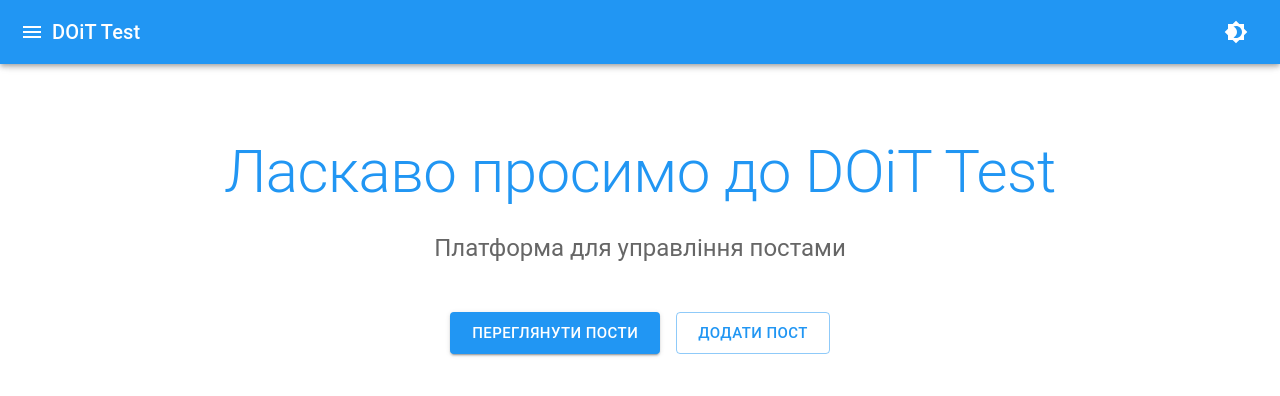
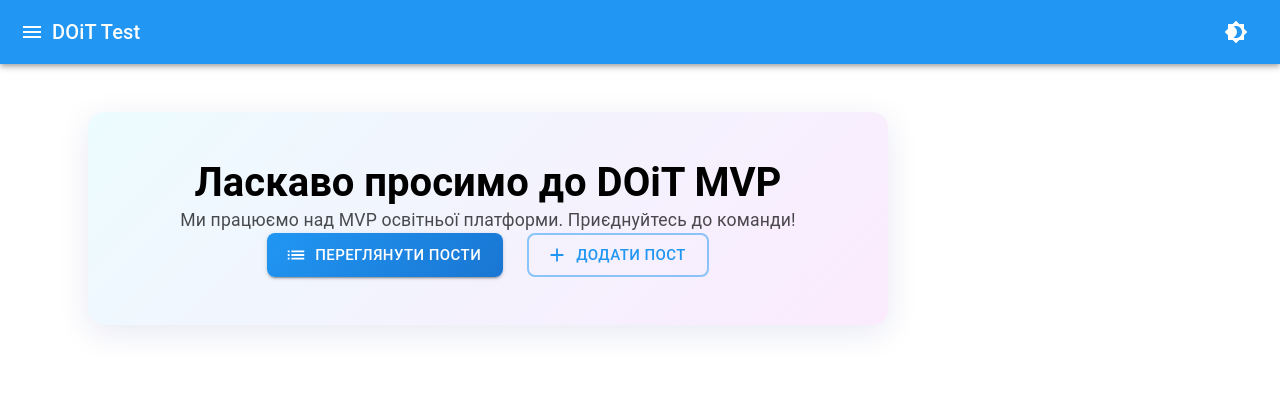
Before and after one commit to chasov-artem/DOiT, a Next.js app: page / in a window 1280 px wide. Shown: the top 396 px of the page. Built offline with nearby package versions, Linux system fonts and the light colour scheme.

Commit message:
fix errors/styles start

```diff
--- a/src/components/Home/Home.js
+++ b/src/components/Home/Home.js
@@ -2,6 +2,7 @@
 
 import React from "react";
 import { Typography, Button, Container, Box } from "@mui/material";
+import { List as ListIcon, Add as AddIcon } from "@mui/icons-material";
 import { useRouter } from "next/navigation";
 import styles from "./Home.module.css";
 
@@ -11,11 +12,15 @@ const Home = () => {
   return (
     <Container className={styles.container}>
       <Box className={styles.hero}>
-        <Typography variant="h2" component="h1" className={styles.title}>
-          Ласкаво просимо до DOiT Test
+        <Typography variant="h3" component="h1" className={styles.title}>
+          Ласкаво просимо до DOiT MVP
         </Typography>
-        <Typography variant="h5" component="h2" className={styles.subtitle}>
-          Платформа для управління постами
+        <Typography
+          variant="subtitle1"
+          component="h2"
+          className={styles.subtitle}
+        >
+          Ми працюємо над MVP освітньої платформи. Приєднуйтесь до команди!
         </Typography>
         <Box className={styles.buttonContainer}>
           <Button
@@ -23,6 +28,7 @@ const Home = () => {
             size="large"
             onClick={() => router.push("/posts")}
             className={styles.button}
+            startIcon={<ListIcon />}
           >
             Переглянути пости
           </Button>
@@ -31,6 +37,7 @@ const Home = () => {
             size="large"
             onClick={() => router.push("/posts/create")}
             className={styles.button}
+            startIcon={<AddIcon />}
           >
             Додати пост
           </Button>
--- a/src/components/Home/Home.module.css
+++ b/src/components/Home/Home.module.css
@@ -1,31 +1,65 @@
 .container {
-  min-height: calc(100vh - 64px);
   display: flex;
   align-items: center;
   justify-content: center;
+  padding: 24px;
 }
 
 .hero {
   text-align: center;
-  padding: 48px 24px;
+  padding: 48px;
+  background: linear-gradient(
+    135deg,
+    rgba(161, 239, 253, 0.2) 0%,
+    rgba(234, 152, 245, 0.2) 100%
+  );
+  border-radius: 16px;
+  backdrop-filter: blur(10px);
+  box-shadow: 0 8px 32px 0 rgba(31, 38, 135, 0.1);
+  max-width: 800px;
+  width: 100%;
+}
+
+:global([data-mui-color-scheme="dark"]) .hero {
+  background: linear-gradient(
+    135deg,
+    rgba(25, 118, 210, 0.1) 0%,
+    rgba(123, 31, 162, 0.1) 100%
+  );
+  backdrop-filter: blur(10px);
+  border: 1px solid rgba(255, 255, 255, 0.1);
 }
 
 .title {
-  margin-bottom: 24px !important;
-  color: #2196f3;
+  margin-bottom: 16px;
+  color: #000000;
+  font-weight: 500;
+}
+
+:global([data-mui-color-scheme="dark"]) .title {
+  color: #ffffff;
 }
 
 .subtitle {
-  margin-bottom: 48px !important;
-  color: #666;
+  margin-bottom: 48px;
+  color: rgba(0, 0, 0, 0.7);
+}
+
+:global([data-mui-color-scheme="dark"]) .subtitle {
+  color: rgba(255, 255, 255, 0.7);
 }
 
 .buttonContainer {
   display: flex;
-  gap: 16px;
+  gap: 24px;
   justify-content: center;
+  flex-wrap: wrap;
 }
 
 .button {
   min-width: 200px;
+  text-transform: uppercase;
+  font-weight: 500;
+  padding: 10px 24px;
+  border-radius: 8px;
 }
--- a/src/components/PostCard/PostCard.js
+++ b/src/components/PostCard/PostCard.js
@@ -1,3 +1,5 @@
+"use client";
+
 import React from "react";
 import {
   Card,
--- a/src/components/PostDetails/PostDetails.js
+++ b/src/components/PostDetails/PostDetails.js
@@ -1,3 +1,5 @@
+"use client";
+
 import React, { useState, useEffect } from "react";
 import {
   Card,
--- a/src/components/PostForm/PostForm.js
+++ b/src/components/PostForm/PostForm.js
@@ -1,3 +1,5 @@
+"use client";
+
 import React, { useState } from "react";
 import {
   Stepper,
--- a/src/components/Posts/Posts.js
+++ b/src/components/Posts/Posts.js
@@ -1,3 +1,5 @@
+"use client";
+
 import React, { useState, useEffect } from "react";
 import { Grid, SpeedDial, SpeedDialIcon } from "@mui/material";
 import { useDispatch, useSelector } from "react-redux";
--- a/src/components/Providers/Providers.js
+++ b/src/components/Providers/Providers.js
@@ -14,6 +14,59 @@ const ThemeWrapper = ({ children }) => {
       mode: isDarkMode ? "dark" : "light",
       primary: {
         main: "#2196f3",
+        light: "#64b5f6",
+        dark: "#1976d2",
+      },
+      secondary: {
+        main: "#9c27b0",
+        light: "#ba68c8",
+        dark: "#7b1fa2",
+      },
+      background: {
+        default: isDarkMode ? "#121212" : "#f5f5f5",
+        paper: isDarkMode ? "#1e1e1e" : "#ffffff",
+      },
+      text: {
+        primary: isDarkMode ? "#ffffff" : "#000000",
+        secondary: isDarkMode
+          ? "rgba(255, 255, 255, 0.7)"
+          : "rgba(0, 0, 0, 0.7)",
+      },
+    },
+    typography: {
+      h3: {
+        fontWeight: 700,
+        fontSize: "2.5rem",
+        "@media (max-width:600px)": {
+          fontSize: "2rem",
+        },
+      },
+      subtitle1: {
+        fontSize: "1.1rem",
+        lineHeight: 1.5,
+      },
+    },
+    components: {
+      MuiButton: {
+        styleOverrides: {
+          root: {
+            borderRadius: 8,
+            textTransform: "uppercase",
+            fontWeight: 500,
+          },
+          containedPrimary: {
+            background: "linear-gradient(135deg, #2196f3 0%, #1976d2 100%)",
+            "&:hover": {
+              background: "linear-gradient(135deg, #1976d2 0%, #1565c0 100%)",
+            },
+          },
+          outlined: {
+            borderWidth: "2px",
+            "&:hover": {
+              borderWidth: "2px",
+            },
+          },
+        },
       },
     },
   });
--- a/src/components/SearchBar/SearchBar.js
+++ b/src/components/SearchBar/SearchBar.js
@@ -1,3 +1,5 @@
+"use client";
+
 import React from "react";
 import { TextField, InputAdornment } from "@mui/material";
 import { Search as SearchIcon } from "@mui/icons-material";
--- a/src/store/store.js
+++ b/src/store/store.js
@@ -1,8 +1,10 @@
 import { configureStore } from "@reduxjs/toolkit";
 import themeReducer from "./themeSlice";
+import postsReducer from "./postsSlice";
 
 export const store = configureStore({
   reducer: {
     theme: themeReducer,
+    posts: postsReducer,
   },
 });
```
Also changed, not shown: src/components/CommentsDialog/CommentsDialog.js (+6 -10 lines).
